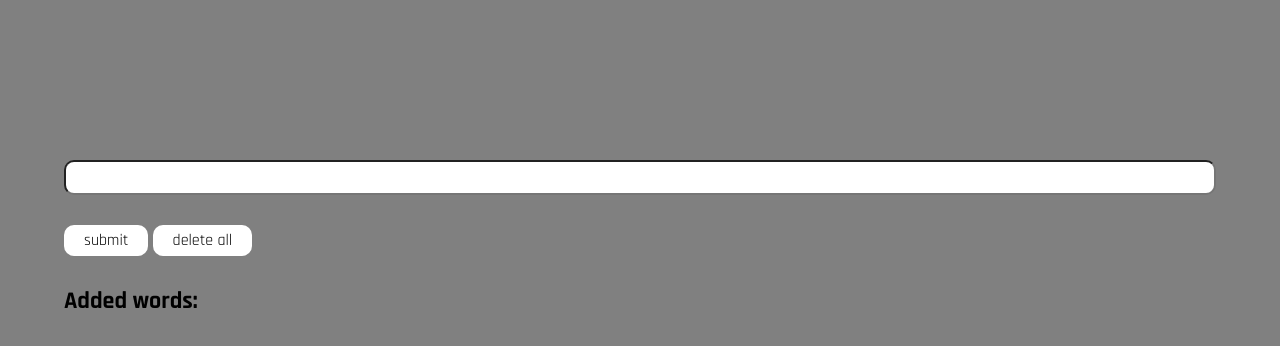
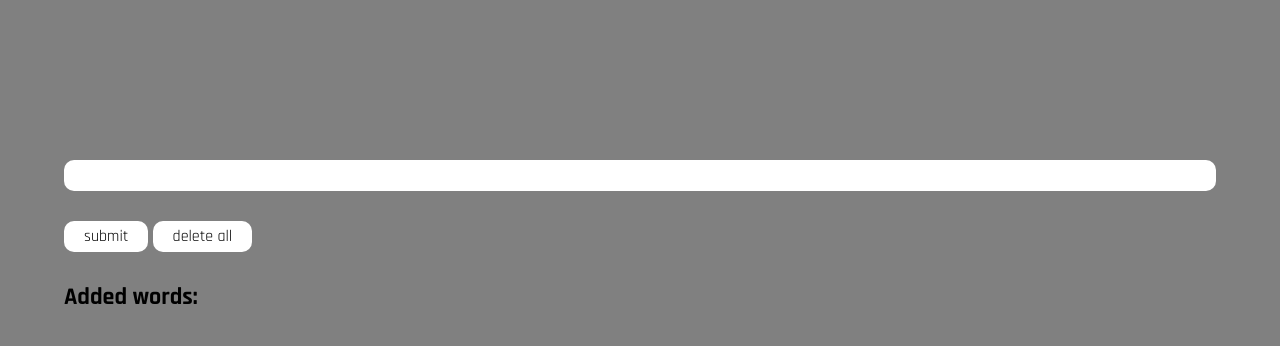
Before and after one commit to Jaobast/africa, a plain HTML site: page index.html in a window 1280 px wide. Drawn offline with Linux system fonts and the light colour scheme.

Commit message:
border none

```diff
--- a/style.css
+++ b/style.css
@@ -32,7 +32,8 @@ button{
 }
 
 #word{
-    margin-bottom: 30px; border-radius: 10px;
+    margin-bottom: 30px;
+    border: none; border-radius: 10px;
     width: 100%;
 
     font-size: 1rem;
```
